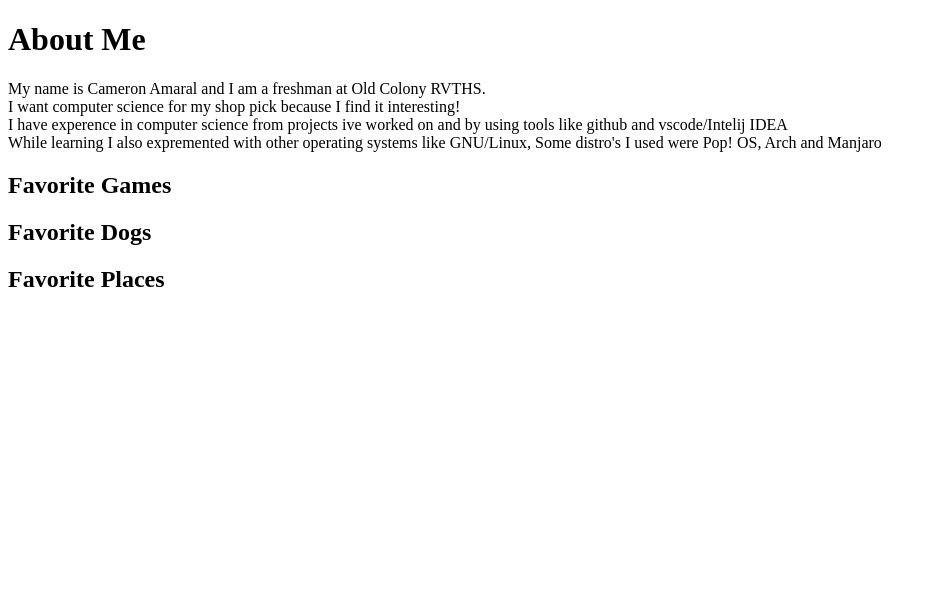
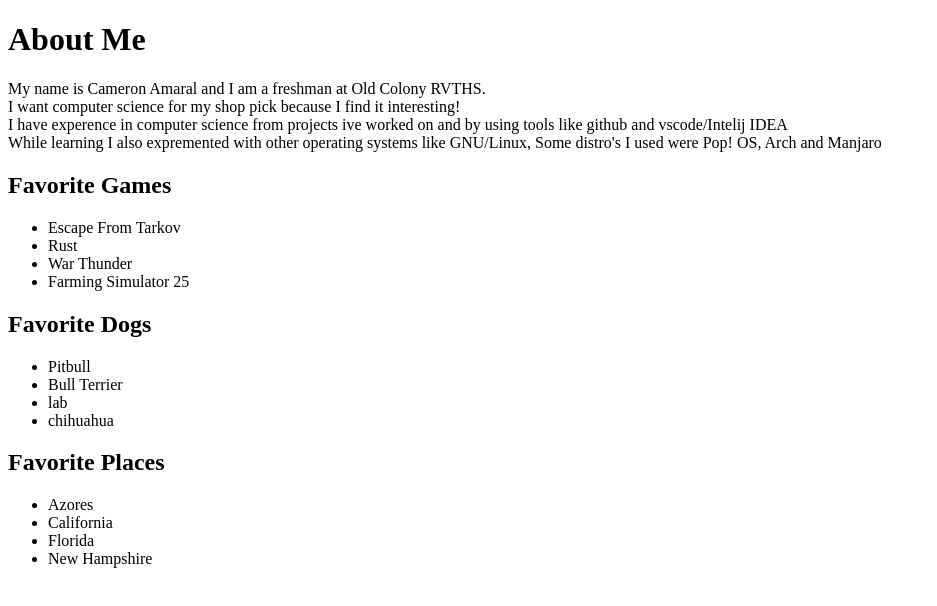
Before and after one commit to amaralcj/cisWeb, a website: page index.html in a window 1280 px wide. Shown: the whole page, without its empty margins (0-937 px from the left). Drawn offline with Linux system fonts and the light colour scheme.

Commit message:
Added lists for favorites

```diff
--- a/index.html
+++ b/index.html
@@ -16,7 +16,25 @@
       While learning I also expremented with other operating systems like GNU/Linux, Some distro's I used were Pop! OS, Arch and Manjaro
     </p>
     <h2>Favorite Games</h2>
+    <ul>
+        <li>Escape From Tarkov</li>
+        <li>Rust</li>
+        <li>War Thunder</li>
+        <li>Farming Simulator 25</li>
+    </ul>
     <h2>Favorite Dogs</h2>
+    <ul>
+        <li>Pitbull</li>
+        <li>Bull Terrier</li>
+        <li>lab</li>
+        <li>chihuahua</li>
+    </ul>
     <h2>Favorite Places</h2>
+    <ul>
+        <li>Azores</li>
+        <li>California</li>
+        <li>Florida</li>
+        <li>New Hampshire</li>
+    </ul>
   </body>
 </html>
```
